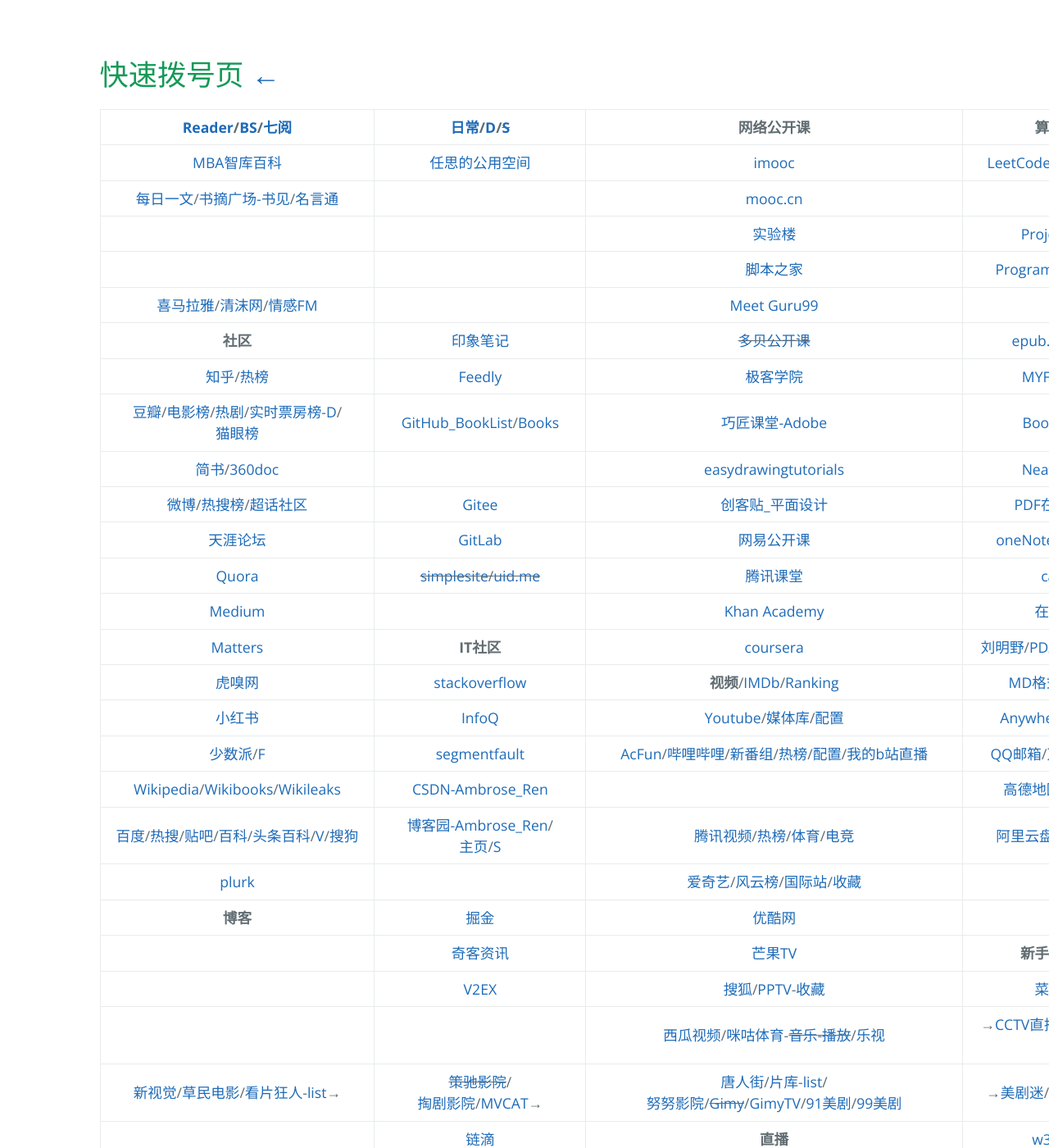
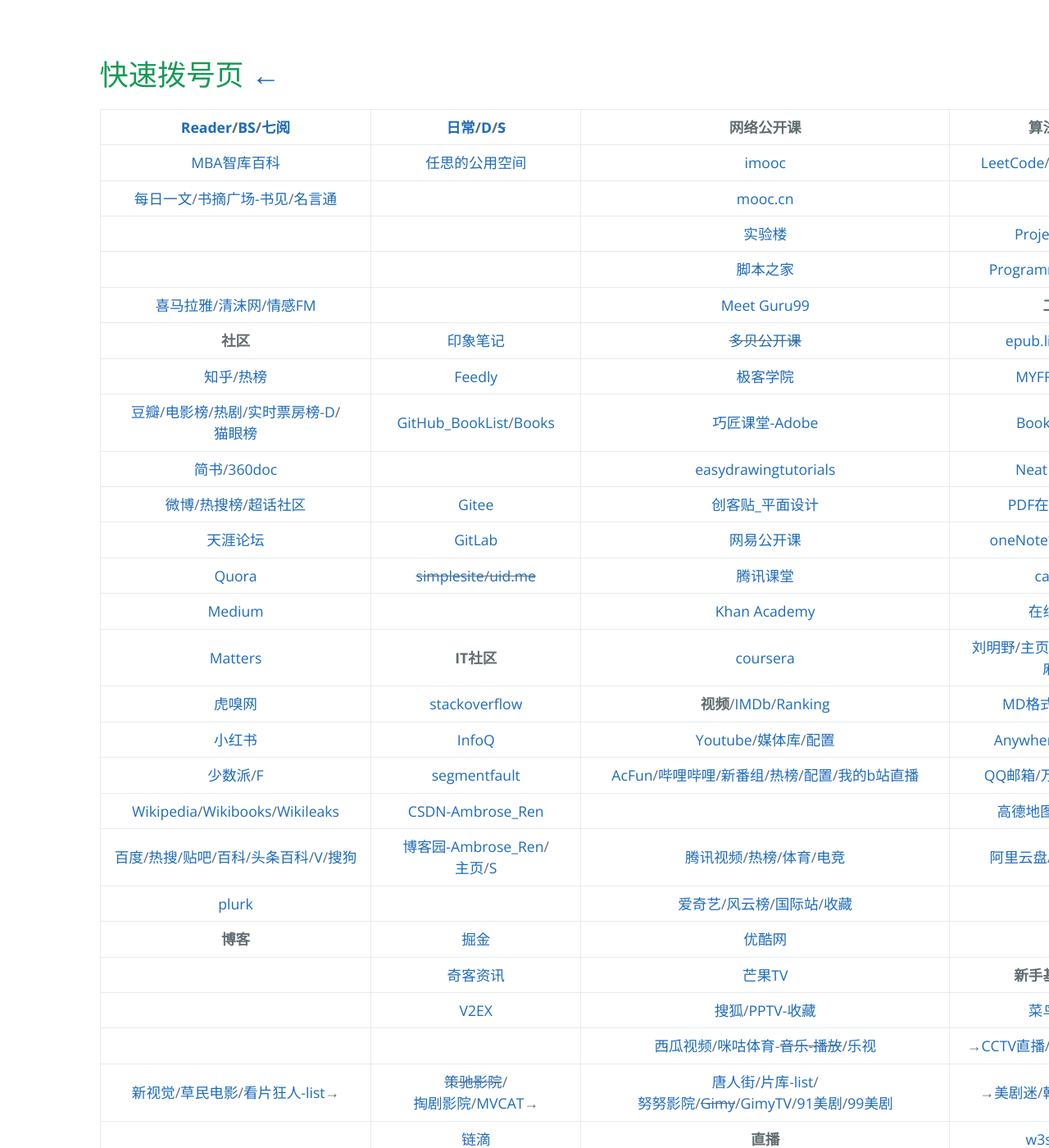
Before and after one commit to AmbroseRen/test, a Jekyll site: the page built from navigation.md, in a window 1280 px wide and 1400 px high. Shown: the whole window at 82% size. Built offline with Jekyll 4.4.1, drawn with Linux system fonts in a browser that asks for light colours; our own code applies the rules of GitHub Pages for plain Markdown files; the repository's description, which GitHub fills in, is left out.

Commit message:
Update navigation.md

```diff
--- a/navigation.md
+++ b/navigation.md
@@ -19,7 +19,7 @@
 | [天涯论坛](https://bbs.tianya.cn/) | [GitLab](https://gitlab.com/ambroserencn) | [网易公开课](https://open.163.com/khan/) | [oneNote笔记本-微软](https://www.onenote.com/notebooks?auth=1&nf=1&fromAR=1) |
 | [Quora](https://www.quora.com/) | ~~[simplesite](http://ambroseren.simplesite.com/)/[uid.me](http://uid.me/ren_si1#)~~ | [腾讯课堂](https://ke.qq.com/) | [catbox](https://catbox.moe/user/login.php) |
 | [Medium](https://medium.com/) | []() | [Khan Academy](https://www.khanacademy.org/) | [在线翻译](https://fanyi.youdao.com/) |
-| [Matters](https://matters.news/) | __IT社区__ | [coursera](https://www.coursera.org/browse/computer-science) | [刘明野](https://tool.liumingye.cn/)/[PD](https://tool.liumingye.cn/password/)/[WP](https://tool.liumingye.cn/wallpaper/)/[St](Art/Shoot/index.md)/[IP](https://tool.liumingye.cn/ip/)/[麻将](https://tool.liumingye.cn/majiang/) |
+| [Matters](https://matters.news/) | __IT社区__ | [coursera](https://www.coursera.org/browse/computer-science) | [刘明野](https://tool.liumingye.cn/)/[主页](https://www.liumingye.cn/)/[PD](https://tool.liumingye.cn/password/)/[WP](https://tool.liumingye.cn/wallpaper/)/[St](Art/Shoot/index.md)/[IP](https://tool.liumingye.cn/ip/)/[麻将](https://tool.liumingye.cn/majiang/) |
 | [虎嗅网](https://www.huxiu.com/) | [stackoverflow](https://stackoverflow.com/) | __视频__/[IMDb](https://m.imdb.com/)/[Ranking](https://www.boxofficemojo.com/weekly/) | [MD格式在线排版](https://md.phodal.com/) |
 | [小红书](https://www.xiaohongshu.com/explore) | [InfoQ](https://www.infoq.cn/) | [Youtube](https://www.youtube.com/)/[媒体库](https://www.youtube.com/feed/library)/[配置](https://studio.youtube.com/video/LupojaPC1wc/livestreaming) | [AnywhereAnything](http://lackar.com/aa/) |
 | [少数派](https://sspai.com/)/[F](Library/Forum.md) | [segmentfault](https://segmentfault.com/u/ambroseren/users/following) | [AcFun](https://www.acfun.cn/)/[哔哩哔哩](https://space.bilibili.com/352834482/fans/follow)/[新番组](https://bgm.liumingye.cn/)/[热榜](https://www.bilibili.com/v/popular/rank/all)/[配置](https://link.bilibili.com/p/center/index#/my-room/start-live)/[我的b站直播](https://live.bilibili.com/22653502) | [QQ邮箱](https://mail.qq.com/)/[万年历](https://wannianrili.bmcx.com/)/[12306](https://kyfw.12306.cn/otn/leftTicket/init) |
```
